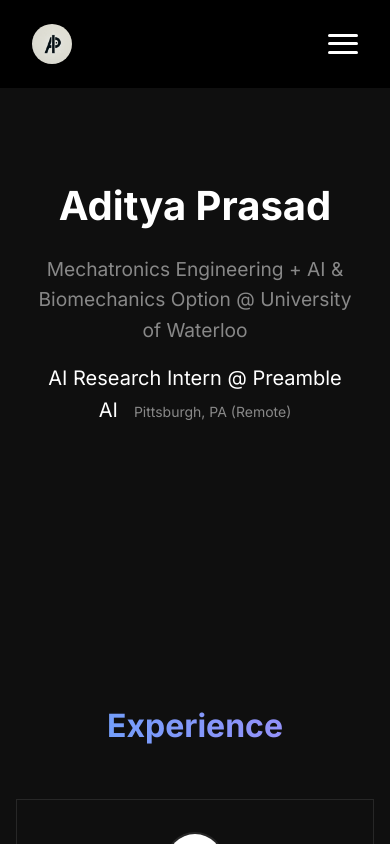
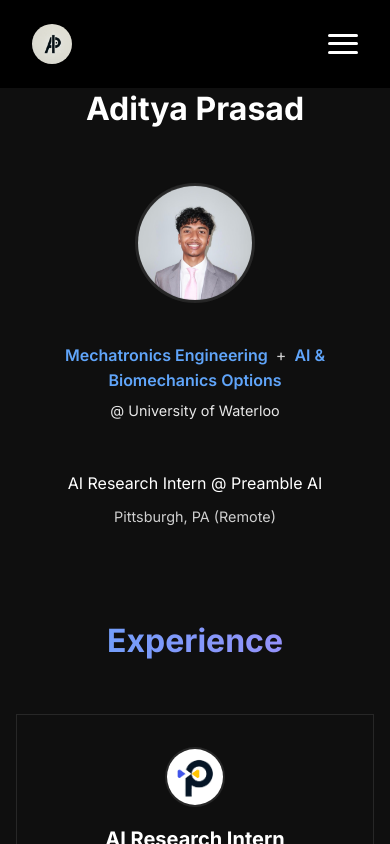
Before and after one commit to adiprasadd/portfolio, a React (Create React App) app: page / in a window 390 px wide. Shown: the top 844 px of the page. Built offline with nearby package versions, Linux system fonts and the light colour scheme.

Commit message:
updated css files added an image of myself, and improved mobile ui

```diff
--- a/src/App.css
+++ b/src/App.css
@@ -24,39 +24,69 @@
 }
 
 .hero {
-  min-height: 90vh;
+  padding: 8rem 2rem 2rem;
+  text-align: center;
+  min-height: 85vh;
   display: flex;
   align-items: center;
-  padding: 0 2rem;
 }
 
 .hero-content {
   max-width: 800px;
   margin: 0 auto;
-  text-align: center;
+  display: flex;
+  flex-direction: column;
+  gap: 1.5rem;
 }
 
 .hero-title {
-  font-size: 3.5rem;
-  font-weight: 700;
-  margin-bottom: 1rem;
+  font-size: 2.5rem;
+  margin-bottom: 0.5rem;
+  animation: fadeIn 1s ease-out, glow 3s infinite;
+}
+
+.profile-image-wrapper {
+  width: 150px;
+  height: 150px;
+  border-radius: 50%;
+  overflow: hidden;
+  margin: 1rem auto;
+  border: 3px solid var(--border);
+  background: var(--bg);
+  animation: fadeIn 1s ease-out 0.3s backwards, float 6s ease-in-out infinite;
+}
+
+.profile-image {
+  width: 100%;
+  height: 100%;
+  object-fit: cover;
+  transition: transform 0.3s ease;
+}
+
+.profile-image:hover {
+  transform: scale(1.05);
 }
 
 .hero-subtitle {
-  font-size: 1.5rem;
-  color: var(--text-secondary);
+  font-size: 1.2rem;
   margin-bottom: 1rem;
+  line-height: 1.5;
+  animation: fadeIn 1s ease-out 0.6s backwards;
 }
 
 .hero-description {
-  font-size: 1.25rem;
-  color: var(--text);
+  font-size: 1.1rem;
+  display: flex;
+  flex-direction: column;
+  align-items: center;
+  gap: 0.5rem;
+  margin-top: 0.5rem;
+  animation: fadeIn 1s ease-out 0.9s backwards;
 }
 
 .location-tag {
-  margin-left: 1rem;
-  font-size: 0.875rem;
-  color: var(--text-secondary);
+  font-size: 0.9rem;
+  opacity: 0.8;
 }
 
 .projects-grid {
@@ -455,12 +485,30 @@
     margin: 1rem 0;
   }
 
+  .hero {
+    padding: 7rem 1rem 2rem;
+    min-height: 80vh;
+  }
+
   .hero-title {
-    font-size: 2.5rem;
+    font-size: 2rem;
+  }
+
+  .profile-image-wrapper {
+    width: 120px;
+    height: 120px;
   }
 
   .hero-subtitle {
-    font-size: 1.2rem;
+    font-size: 1rem;
+    padding: 0 1rem;
+  }
+
+  .hero-description {
+    font-size: 1rem;
+    padding: 0 1rem;
+    word-break: keep-all;
+    white-space: normal;
   }
 
   .experience-grid,
@@ -492,6 +540,10 @@
   .about-story:first-child {
     font-size: 1.75rem;
   }
+
+  .hero-content {
+    padding-top: 1rem;
+  }
 }
 
 /* Add padding to sections to prevent navbar overlap */
@@ -499,3 +551,157 @@
   padding-top: 100px; /* Increased padding to account for navbar height */
   margin-top: -80px; /* Negative margin to offset the padding */
 }
+
+/* Footer email style */
+.email {
+  margin: 0.5rem 0;
+  color: var(--text-secondary);
+  font-size: 0.875rem;
+}
+
+/* Profile image styles */
+.profile-image-container {
+  display: flex;
+  justify-content: center;
+  padding: 2rem 0;
+  margin: -2rem 0; /* Negative margin to reduce space */
+}
+
+.profile-image-wrapper {
+  width: 150px;
+  height: 150px;
+  border-radius: 50%;
+  overflow: hidden;
+  border: 3px solid var(--border);
+  background: var(--bg);
+}
+
+.profile-image {
+  width: 100%;
+  height: 100%;
+  object-fit: cover;
+  transition: transform 0.3s ease;
+}
+
+.profile-image:hover {
+  transform: scale(1.05);
+}
+
+/* Mobile adjustments */
+@media (max-width: 768px) {
+  .profile-image-wrapper {
+    width: 120px;
+    height: 120px;
+  }
+}
+
+.profile-link {
+  display: inline-block;
+  text-decoration: none;
+  cursor: pointer;
+}
+
+.profile-link:hover .profile-image {
+  transform: scale(1.05);
+}
+
+/* Program text styles */
+.highlight {
+  color: var(--primary, #4a90e2);
+  font-weight: 600;
+  transition: color 0.3s ease;
+}
+
+.highlight-alt {
+  color: var(--accent, #64ffda);
+  font-weight: 600;
+}
+
+.plus {
+  margin: 0 0.5rem;
+  opacity: 0.8;
+}
+
+.university {
+  display: inline-block;
+  margin-top: 0.5rem;
+  font-size: 0.9em;
+  opacity: 0.9;
+}
+
+/* Hover effects */
+.hero-subtitle:hover .highlight {
+  color: var(--accent, #64ffda);
+}
+
+.hero-subtitle:hover .highlight-alt {
+  color: var(--primary, #4a90e2);
+}
+
+@media (max-width: 768px) {
+  .hero-subtitle {
+    line-height: 1.6;
+  }
+
+  .university {
+    margin-top: 0.3rem;
+  }
+}
+
+/* Animation keyframes */
+@keyframes fadeIn {
+  from { opacity: 0; transform: translateY(20px); }
+  to { opacity: 1; transform: translateY(0); }
+}
+
+@keyframes glow {
+  0% { text-shadow: 0 0 5px rgba(100, 255, 218, 0); }
+  50% { text-shadow: 0 0 20px rgba(100, 255, 218, 0.3); }
+  100% { text-shadow: 0 0 5px rgba(100, 255, 218, 0); }
+}
+
+@keyframes float {
+  0% { transform: translateY(0px); }
+  50% { transform: translateY(-10px); }
+  100% { transform: translateY(0px); }
+}
+
+/* Enhanced hover effects */
+.highlight, .highlight-alt {
+  position: relative;
+  transition: all 0.3s ease;
+}
+
+.highlight::after, .highlight-alt::after {
+  content: '';
+  position: absolute;
+  width: 0;
+  height: 2px;
+  bottom: -2px;
+  left: 0;
+  background: currentColor;
+  transition: width 0.3s ease;
+}
+
+.hero-subtitle:hover .highlight::after,
+.hero-subtitle:hover .highlight-alt::after {
+  width: 100%;
+}
+
+.profile-link:hover .profile-image-wrapper {
+  animation: float 2s ease-in-out infinite;
+  transform: scale(1.05);
+}
+
+/* Enhance mobile experience */
+@media (max-width: 768px) {
+  .hero-title {
+    animation: fadeIn 0.8s ease-out;
+  }
+
+  @keyframes float {
+    0% { transform: translateY(0px); }
+    50% { transform: translateY(-5px); }
+    100% { transform: translateY(0px); }
+  }
+}
--- a/src/components/Footer.js
+++ b/src/components/Footer.js
@@ -6,6 +6,7 @@
     <footer className="footer">
       <div className="footer-content">
         <p>&copy; {new Date().getFullYear()} Aditya Prasad. All rights reserved.</p>
+        <p className="email">aditya.prasad@uwaterloo.ca</p>
         <div className="social-links">
           <a href="https://github.com/adiprasadd" target="_blank" rel="noopener noreferrer">GitHub</a>
           <a href="https://linkedin.com/in/adiprasadd" target="_blank" rel="noopener noreferrer">LinkedIn</a>
--- a/src/components/Hero.js
+++ b/src/components/Hero.js
@@ -5,8 +5,22 @@
     <section className="hero">
       <div className="hero-content">
         <h1 className="hero-title">Aditya Prasad</h1>
+        <a
+          href="https://linkedin.com/in/adiprasadd"
+          target="_blank"
+          rel="noopener noreferrer"
+          className="profile-link"
+        >
+          <div className="profile-image-wrapper">
+            <img src="profile.png" alt="Aditya Prasad" className="profile-image" />
+          </div>
+        </a>
         <p className="hero-subtitle">
-          Mechatronics Engineering + AI & Biomechanics Option @ University of Waterloo
+          <span className="highlight">Mechatronics Engineering</span>
+          <span className="plus">+</span>
+          <span className="highlight-alt">AI & Biomechanics Options</span>
+          <br />
+          <span className="university">@ University of Waterloo</span>
         </p>
         <div className="hero-description">
           AI Research Intern @ Preamble AI
--- a/src/components/Navbar.js
+++ b/src/components/Navbar.js
@@ -14,10 +14,14 @@
     return () => window.removeEventListener('scroll', handleScroll);
   }, []);
 
+  const handleLinkClick = () => {
+    setIsMenuOpen(false); // Close menu when a link is clicked
+  };
+
   return (
     <nav className={`navbar ${isScrolled ? 'scrolled' : ''}`}>
       <div className="nav-content">
-        <Link to="/" className="logo">
+        <Link to="/" className="logo" onClick={handleLinkClick}>
           <img src="/logo.png" alt="Logo" className="logo-image" />
         </Link>
         <button
@@ -29,10 +33,10 @@
           <span></span>
         </button>
         <ul className={`nav-links ${isMenuOpen ? 'active' : ''}`}>
-          <li><Link to="/about">About</Link></li>
-          <li><a href="/#experience">Experience</a></li>
-          <li><a href="/#projects">Projects</a></li>
-          <li><a href="/#contact">Contact</a></li>
+          <li><Link to="/about" onClick={handleLinkClick}>About</Link></li>
+          <li><a href="/#experience" onClick={handleLinkClick}>Experience</a></li>
+          <li><a href="/#projects" onClick={handleLinkClick}>Projects</a></li>
+          <li><a href="/#contact" onClick={handleLinkClick}>Contact</a></li>
         </ul>
       </div>
     </nav>
```
Also changed, not shown: public/profile.png (renamed from public/profile.jpg).
